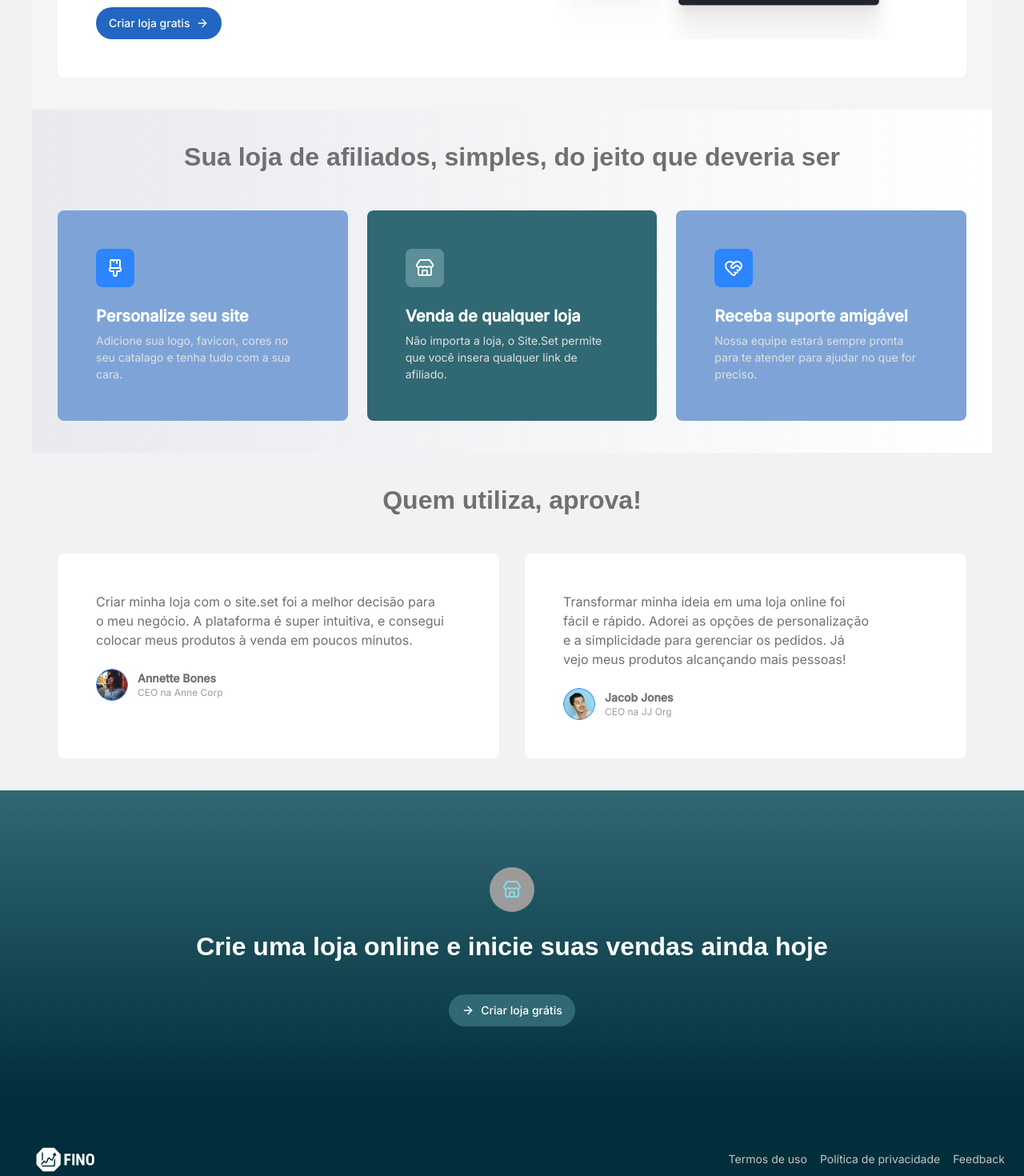
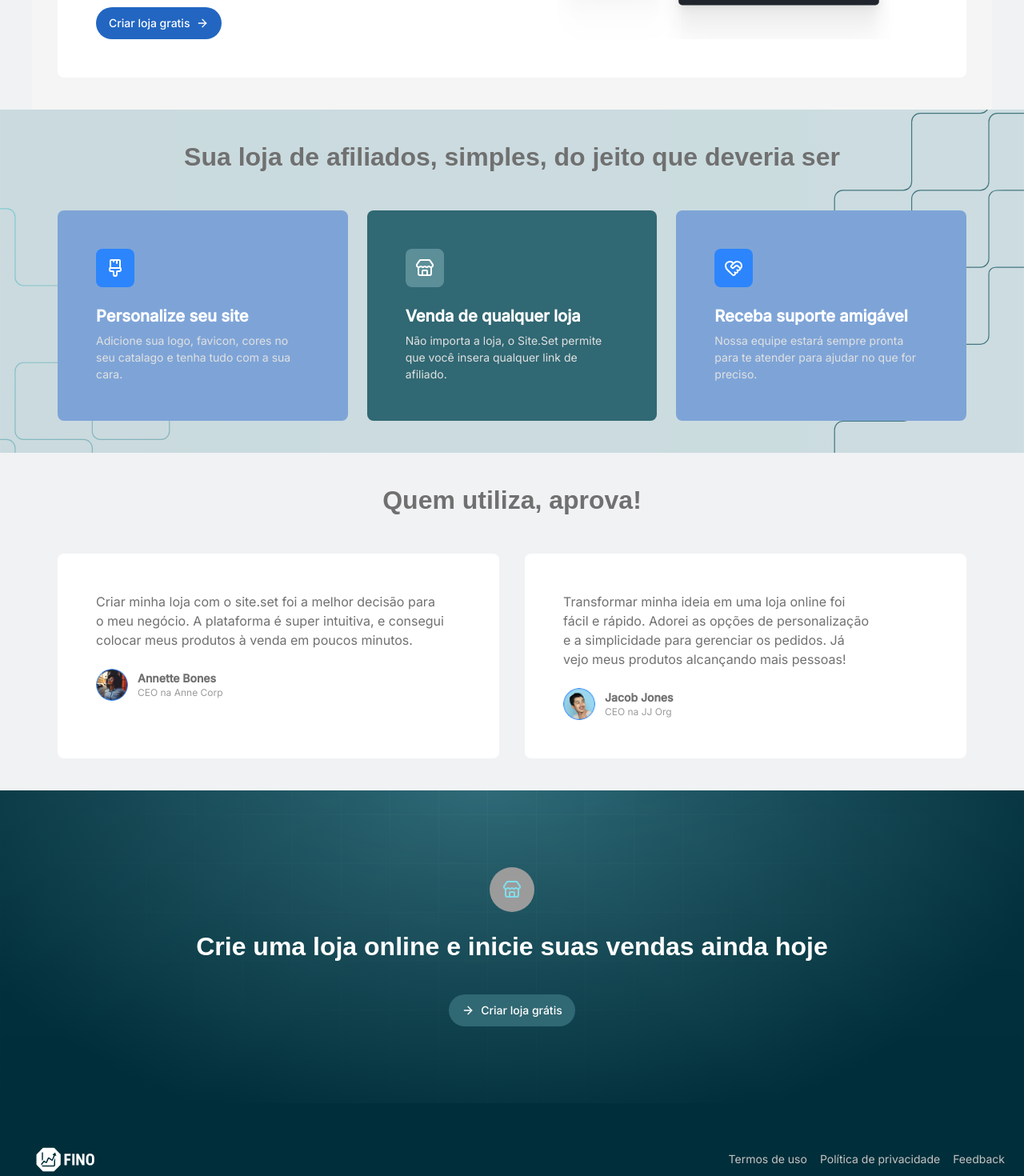
Before and after one commit to Luizhdevs/meu-blog-next, a Next.js app: page / in a window 1280 px wide. Shown: the part 1280-2750 px from the top of the page at 80% size. Built offline with nearby package versions, Linux system fonts and the light colour scheme; a web font is replaced by a local one.

Commit message:
Finalizado

```diff
--- a/src/components/call-to-action/call-to-action.tsx
+++ b/src/components/call-to-action/call-to-action.tsx
@@ -4,8 +4,10 @@ import { Button } from "../ui/button"
 
 export const CallToAction = () => {
     return (
-        <section className="py-24 bg-gradient-to-b from-primary-400 to-primary-600">
-            <div className="container">
+        <section className="relative py-24 bg-gradient-to-b from-primary-400 to-primary-600">
+            <div className="absolute inset-0 bg-[url('/backgound-footer.svg')] bg-cover bg-center bg-no-repeat opacity-90"></div>
+
+            <div className="container relative">
                 <div className="flex flex-col items-center gap-6 text-center">
 
                     <div className="p-4 bg-gray-400 w-fit rounded-full">
--- a/src/components/support-section/support-section.tsx
+++ b/src/components/support-section/support-section.tsx
@@ -2,8 +2,11 @@ import { HeartHandshake, PaintbrushVertical, Store } from "lucide-react";
 
 export const SupportSection = () => {
     return (
-        <section className="container py-8 md:py-10 bg-gradient-to-r from-primary-1000 to-white">
-            <div className="flex flex-col items-center gap-12">
+        <section className="relative py-8 md:py-10 bg-gradient-to-r from-primary-1000 to-white">
+            <div className="absolute inset-0 hidden md:block bg-[url('/background-features.svg')] bg-cover bg-center bg-no-repeat opacity-90"></div>
+
+
+            <div className="container flex flex-col items-center gap-12 relative">
                 <h2 className=" font-sans text-balance text-center text-heading-xl text-gray-500">Sua loja de afiliados, simples, do jeito que deveria ser</h2>
 
                 <div className="grid gap-6 md:grid-cols-3">
```
